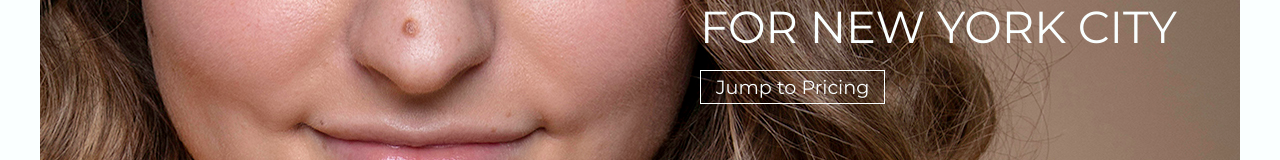
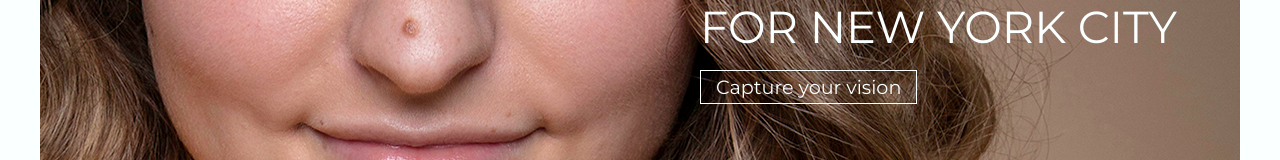
Before and after one commit to estoriadent/EstoriaDent.github.io, a plain HTML site: page index.html in a window 1280 px wide. Shown: the part 403-563 px from the top of the page. Drawn offline with Linux system fonts and the light colour scheme.

Commit message:
Update index.html

```diff
--- a/index.html
+++ b/index.html
@@ -15,7 +15,7 @@
                 <a title="ESTORIA DENT" href="http://lawrence-gabriel.com"><span>Estoria Dent</span></a>
                 <div class="hero">
                     <h1> PHOTO SERVICES <br>FOR NEW YORK CITY</h1>
-                    <a class="button" title= "Capture your vision" href="#services_prices">Jump to Pricing</a>
+                    <a class="button" title="Capture your vision" href="#services_prices">Capture your vision</a>
                 </div>
             </header>
 
```
